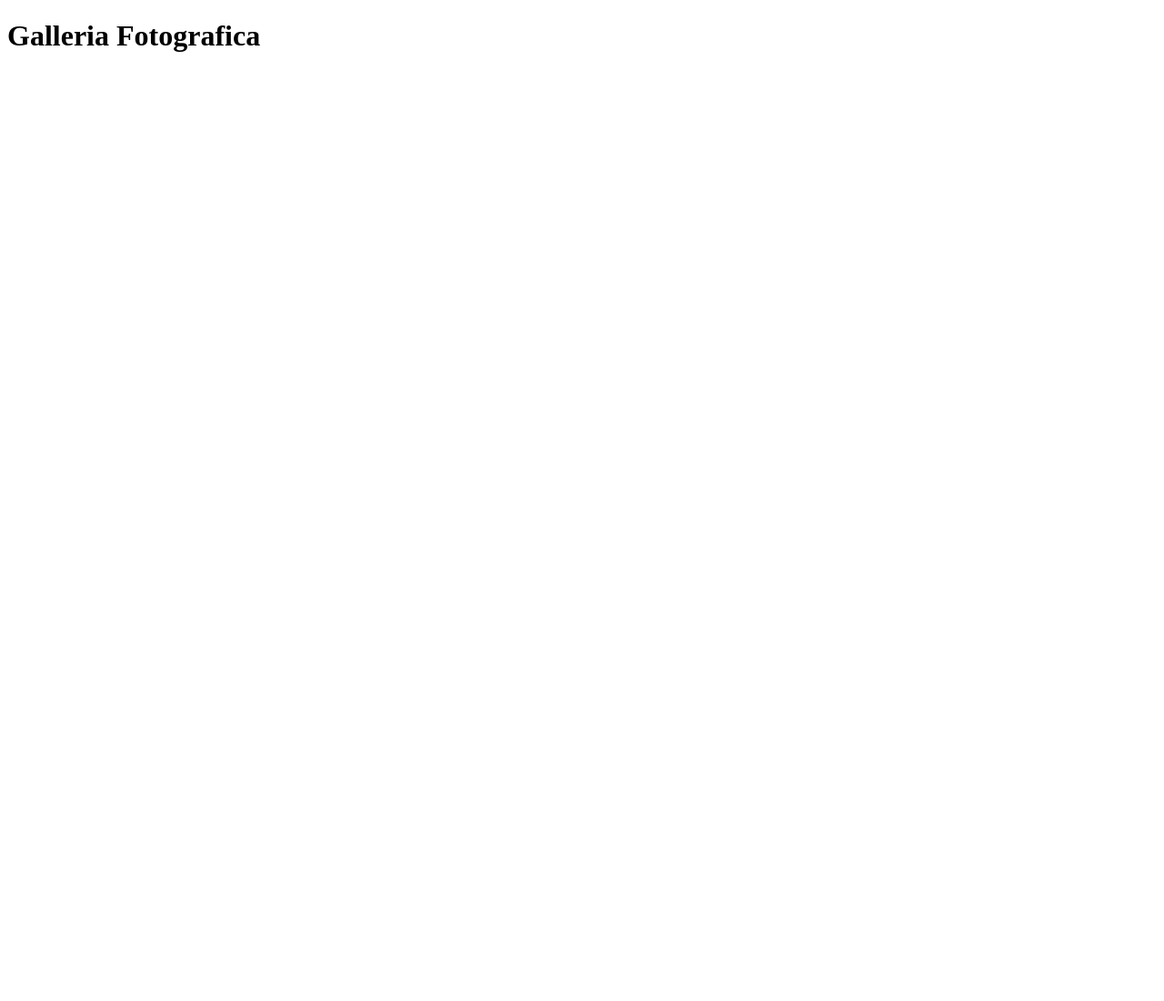
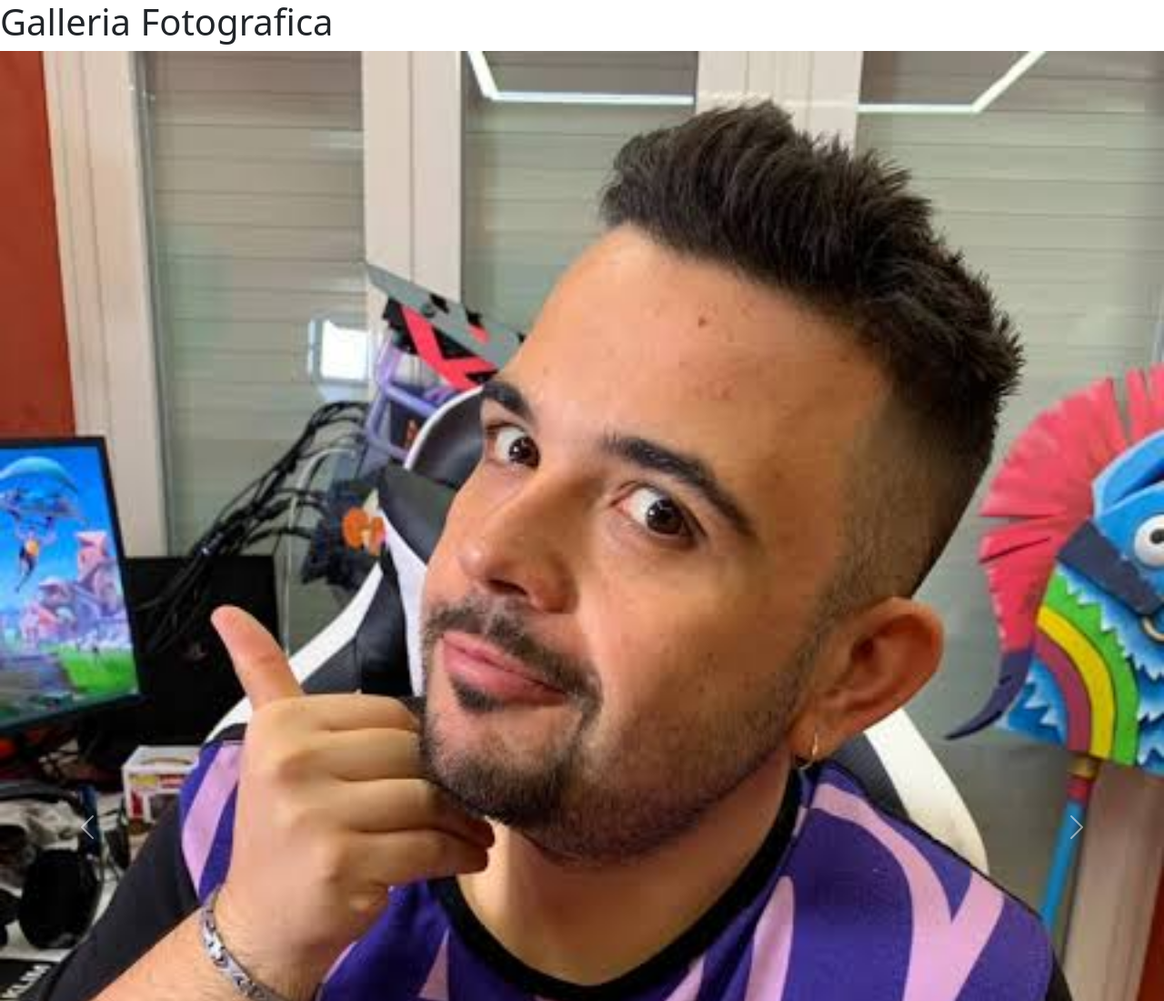
Before and after one commit to meist89/progetto-remoto, a plain HTML site: page galleria.html in a window 1280 px wide. Shown: the top 1100 px of the page at 91% size. Before the commit the page ends 800 px from the top, so only its background shows below. Drawn offline with nearby package versions, Linux system fonts and the light colour scheme.

Commit message:
add carousel

```diff
--- a/galleria.html
+++ b/galleria.html
@@ -4,8 +4,33 @@
     <meta charset="UTF-8">
     <meta name="viewport" content="width=device-width, initial-scale=1.0">
     <title>Document</title>
+    <link href="https://cdn.jsdelivr.net/npm/bootstrap@5.3.5/dist/css/bootstrap.min.css" rel="stylesheet" integrity="sha384-SgOJa3DmI69IUzQ2PVdRZhwQ+dy64/BUtbMJw1MZ8t5HZApcHrRKUc4W0kG879m7" crossorigin="anonymous">
+
 </head>
 <body>
     <h1>Galleria Fotografica</h1>
+    <div id="carouselExample" class="carousel slide">
+        <div class="carousel-inner">
+          <div class="carousel-item active">
+            <img src="images.jpeg" class="d-block w-100" alt="...">
+          </div>
+          <div class="carousel-item">
+            <img src="download.webp" class="d-block w-100" alt="...">
+          </div>
+          <div class="carousel-item">
+            <img src="images.jpeg" class="d-block w-100" alt="...">
+          </div>
+        </div>
+        <button class="carousel-control-prev" type="button" data-bs-target="#carouselExample" data-bs-slide="prev">
+          <span class="carousel-control-prev-icon" aria-hidden="true"></span>
+          <span class="visually-hidden">Previous</span>
+        </button>
+        <button class="carousel-control-next" type="button" data-bs-target="#carouselExample" data-bs-slide="next">
+          <span class="carousel-control-next-icon" aria-hidden="true"></span>
+          <span class="visually-hidden">Next</span>
+        </button>
+      </div>
+      <script src="https://cdn.jsdelivr.net/npm/bootstrap@5.3.5/dist/js/bootstrap.bundle.min.js" integrity="sha384-k6d4wzSIapyDyv1kpU366/PK5hCdSbCRGRCMv+eplOQJWyd1fbcAu9OCUj5zNLiq" crossorigin="anonymous"></script>
+
 </body>
 </html>
```
Also changed, not shown: download.webp (added), images.jpeg (added).
